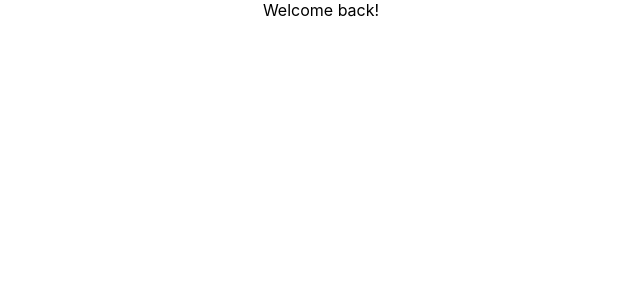
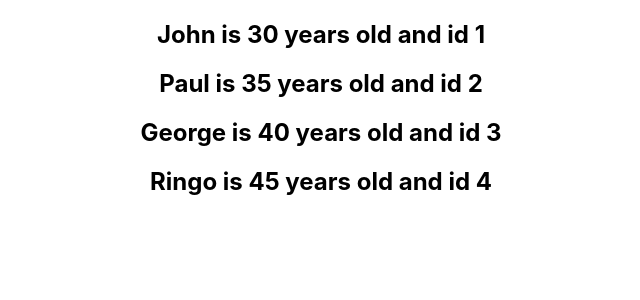
Before and after one commit to Martin023/start-react, a React (Create React App) app: page / in a window 1280 px wide. Shown: the top 300 px of the page, without its empty margins (319-959 px from the left). Built offline with nearby package versions, Linux system fonts and the light colour scheme.

Commit message:
using map method to display lists in jsx

```diff
--- a/src/App.js
+++ b/src/App.js
@@ -10,7 +10,7 @@ import FunctionClick from './components/FunctionClick';
 import ClassClick from './components/ClassClick';
 import ParentComponent from './components/ParentComponent';
 import UserGreeting from './components/UserGreeting'
-
+import NameList from './components/NameList';
 
 
 
@@ -44,8 +44,8 @@ function App() {
       {/* parent and child component communication */}
       {/* <ParentComponent/> */}
 
-      <UserGreeting/>
-
+      {/* <UserGreeting/> */}
+      <NameList/>
 
 
 
--- /dev/null
+++ b/src/components/NameList.js
@@ -0,0 +1,30 @@
+import React from 'react'
+
+function NameList() {
+
+//     const names = ['John', 'Paul', 'George', 'Ringo']
+//     // using the map method to return a new array of elements
+//     const nameList = names.map((name) => <h2 >{name}</h2>)
+//   return (
+//     <div>
+//         {
+//            nameList
+//         }
+//     </div>
+//   )
+
+
+const persons = [
+    { id: 1, name: 'John', age: 30 },
+    { id: 2, name: 'Paul', age: 35 },
+    { id: 3, name: 'George', age: 40 },
+    { id: 4, name: 'Ringo', age: 45 }
+
+]
+
+const personList = persons.map((person) => <h2>  {person.name} is {person.age} years old and id {person.id}</h2>)
+
+return (<div>{personList}</div>)
+}
+
+export default NameList
```
